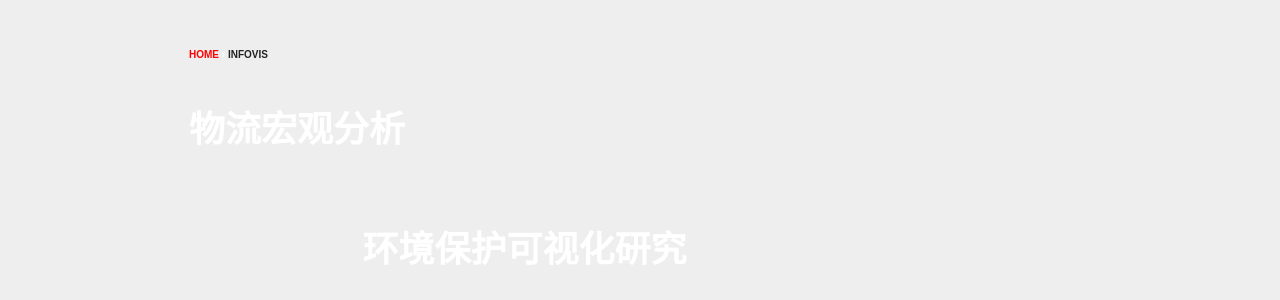
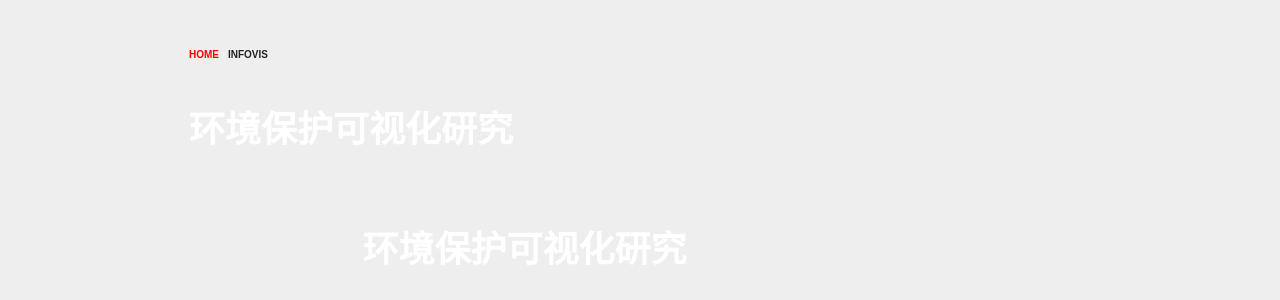
Before and after one commit to q3466141541/q3466141541.github.io, a Jekyll site: the page built from _posts/2018-01-06-可视化作品集期中专题.html, in a window 1280 px wide and 900 px high. Shown: the part 184-484 px from the top of the window. Built offline with Jekyll 4.4.1, drawn with Linux system fonts in a browser that asks for light colours.

Commit message:
Update 2018-01-06-可视化作品集期中专题.html

```diff
--- a/_posts/2018-01-06-可视化作品集期中专题.html
+++ b/_posts/2018-01-06-可视化作品集期中专题.html
@@ -1,6 +1,6 @@
 ---
 layout: article
-title:  "物流宏观分析"
+title:  "环境保护可视化研究"
 date:   2017-12-14 22:07:50 +0800
 categories: infovis tableau
 ---
```
